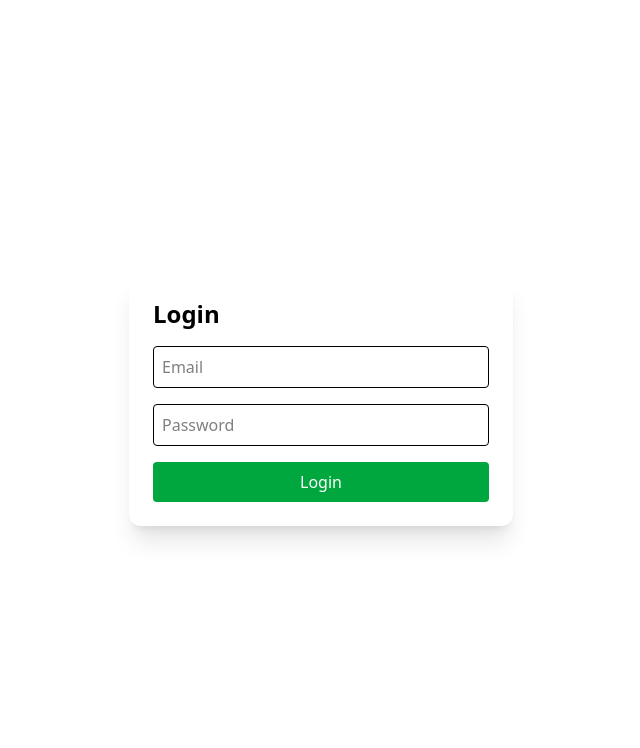
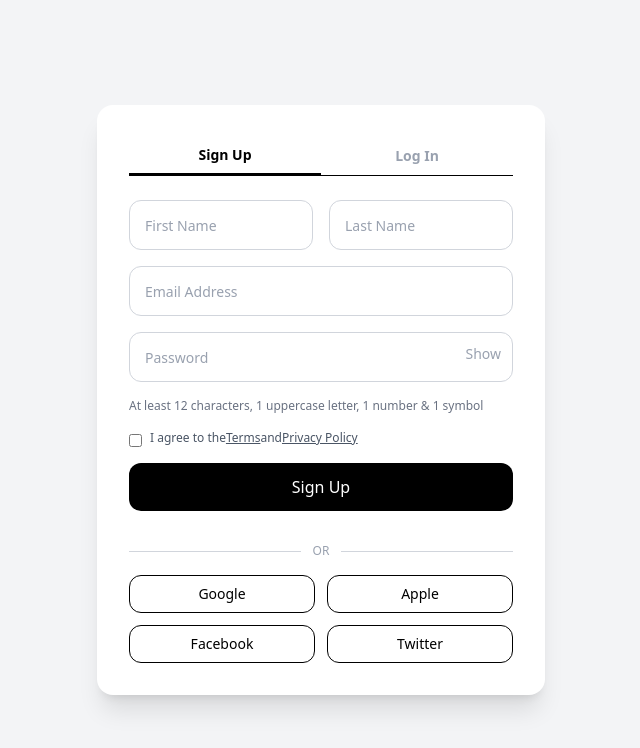
Before and after one commit to YousefSeifi/stock-market, a Next.js app: page /signup in a window 1280 px wide. Shown: the top 748 px of the page, without its empty margins (319-959 px from the left). Built offline with nearby package versions, Linux system fonts and the light colour scheme.

Commit message:
update signup changes

```diff
--- a/src/app/api/signup/route.js
+++ b/src/app/api/signup/route.js
@@ -1,7 +1,7 @@
 import { NextResponse } from "next/server";
 import bcrypt from "bcryptjs";
 
-let users = []; // فقط برای تست
+let users = [];
 
 export async function POST(req) {
   const { email, password } = await req.json();
--- a/src/app/signup/page.jsx
+++ b/src/app/signup/page.jsx
@@ -1,41 +1,237 @@
-export default function SignUpPage() {
+"use client";
+
+import { useState } from "react";
+import Link from "next/link";
+
+export default function AuthPage() {
+  // for signup
+  const [signupEmail, setSignupEmail] = useState("");
+  const [signupPassword, setSignupPassword] = useState("");
+  // for login
+  const [loginEmail, setLoginEmail] = useState("");
+  const [loginPassword, setLoginPassword] = useState("");
+
+  const [activeTab, setActiveTab] = useState("signup");
+  const [showPassword, setShowPassword] = useState(false);
+
+  // handleSignup
   const handleSignup = async (e) => {
     e.preventDefault();
 
     const res = await fetch("/api/signup", {
       method: "POST",
-      headers: {
-        "Content-Type": "application/json",
-      },
-      body: JSON.stringify({ email, password }),
+      headers: { "Content-Type": "application/json" },
+      body: JSON.stringify({
+        email: signupEmail,
+        password: signupPassword,
+      }),
     });
 
     if (res.ok) {
-      alert("User created!");
+      alert("Signup successful!");
+    } else {
+      alert("Signup failed");
+    }
+  };
+
+  // handleLogin
+  const handleLogin = async (e) => {
+    e.preventDefault();
+
+    const res = await fetch("/api/login", {
+      method: "POST",
+      headers: { "Content-Type": "application/json" },
+      body: JSON.stringify({
+        email: loginEmail,
+        password: loginPassword,
+      }),
+    });
+
+    if (res.ok) {
+      window.location.href = "/dashboard";
+    } else {
+      alert("Login failed");
     }
   };
 
   return (
-    <div className="min-h-screen flex items-center justify-center">
-      <form className="w-96 p-6 bg-white shadow-xl rounded-xl space-y-4">
-        <h1 className="text-2xl font-bold">Login</h1>
+    <div className="min-h-screen bg-gray-100 flex items-center justify-center px-4">
+      <div className="w-full max-w-md bg-white rounded-2xl shadow-xl p-8">
+        {/* Tabs */}
+        <div className="flex border-b mb-6">
+          <button
+            onClick={() => setActiveTab("signup")}
+            className={`flex-1 py-2 text-sm font-semibold transition ${
+              activeTab === "signup"
+                ? "border-b-2 border-black text-black"
+                : "text-gray-400"
+            }`}
+          >
+            Sign Up
+          </button>
 
-        <input
-          type="email"
-          placeholder="Email"
-          className="w-full border p-2 rounded"
-        />
+          <button
+            onClick={() => setActiveTab("login")}
+            className={`flex-1 py-2 text-sm font-semibold transition ${
+              activeTab === "login"
+                ? "border-b-2 border-black text-black"
+                : "text-gray-400"
+            }`}
+          >
+            Log In
+          </button>
+        </div>
 
-        <input
-          type="password"
-          placeholder="Password"
-          className="w-full border p-2 rounded"
-        />
+        {/* SIGN UP FORM */}
+        {activeTab === "signup" && (
+          <form onSubmit={handleSignup} className="space-y-4">
+            <div className="grid grid-cols-2 gap-4">
+              <Input label="First Name" type="text" />
+              <Input label="Last Name" type="text" />
+            </div>
 
-        <button className="w-full bg-green-600 text-white py-2 rounded">
-          Login
-        </button>
-      </form>
+            <Input
+              label="Email Address"
+              type="email"
+              value={signupEmail}
+              onChange={(e) => setSignupEmail(e.target.value)}
+            />
+
+            <div className="relative">
+              <Input
+                label="Password"
+                value={signupPassword}
+                onChange={(e) => setSignupPassword(e.target.value)}
+                type={showPassword ? "text" : "password"}
+              />
+              <button
+                type="button"
+                onClick={() => setShowPassword(!showPassword)}
+                className="absolute right-3 top-3 text-gray-400 text-sm"
+              >
+                {showPassword ? "Hide" : "Show"}
+              </button>
+            </div>
+
+            <p className="text-xs text-gray-500">
+              At least 12 characters, 1 uppercase letter, 1 number & 1 symbol
+            </p>
+
+            {/* Terms */}
+            <div className="flex items-start gap-2 text-xs text-gray-600">
+              <input type="checkbox" className="mt-1" />
+              <p>
+                I agree to the
+                <Link href="#" className="underline">
+                  Terms
+                </Link>
+                and
+                <Link href="#" className="underline">
+                  Privacy Policy
+                </Link>
+              </p>
+            </div>
+
+            <button className="w-full bg-black text-white py-3 rounded-xl hover:opacity-90 transition">
+              Sign Up
+            </button>
+
+            {/* Divider */}
+            <Divider />
+
+            <SocialButtons />
+          </form>
+        )}
+
+        {/* LOGIN FORM */}
+        {activeTab === "login" && (
+          <form onSubmit={handleLogin} className="space-y-4">
+            <Input label="Email Address" type="email" />
+
+            <div className="relative">
+              <Input
+                label="Password"
+                type={showPassword ? "text" : "password"}
+              />
+              <button
+                type="button"
+                onClick={() => setShowPassword(!showPassword)}
+                className="absolute right-3 top-3 text-gray-400 text-sm"
+              >
+                {showPassword ? "Hide" : "Show"}
+              </button>
+            </div>
+
+            <div className="text-right">
+              <Link href="#" className="text-xs underline">
+                Forgot Password?
+              </Link>
+            </div>
+
+            <button className="w-full bg-black text-white py-3 rounded-xl hover:opacity-90 transition">
+              Log In
+            </button>
+
+            <Divider />
+
+            <SocialButtons />
+          </form>
+        )}
+      </div>
     </div>
   );
 }
+
+/* ----------------- Reusable Components ---------------- */
+
+function Input({ label, type }) {
+  return (
+    <div className="relative">
+      <input
+        type={type}
+        required
+        placeholder=" "
+        className="peer w-full border border-gray-300 rounded-xl px-4 pt-5 pb-2 text-sm focus:outline-none focus:border-black"
+      />
+      <label
+        className="absolute left-4 top-2 text-xs text-gray-500 transition-all
+        peer-placeholder-shown:top-4
+        peer-placeholder-shown:text-sm
+        peer-placeholder-shown:text-gray-400
+        peer-focus:top-2
+        peer-focus:text-xs"
+      >
+        {label}
+      </label>
+    </div>
+  );
+}
+
+function Divider() {
+  return (
+    <div className="flex items-center gap-3 my-4">
+      <div className="flex-1 h-px bg-gray-300" />
+      <span className="text-xs text-gray-400">OR</span>
+      <div className="flex-1 h-px bg-gray-300" />
+    </div>
+  );
+}
+
+function SocialButtons() {
+  return (
+    <div className="grid grid-cols-2 gap-3">
+      <button className="border rounded-xl py-2 text-sm hover:bg-gray-50">
+        Google
+      </button>
+      <button className="border rounded-xl py-2 text-sm hover:bg-gray-50">
+        Apple
+      </button>
+      <button className="border rounded-xl py-2 text-sm hover:bg-gray-50">
+        Facebook
+      </button>
+      <button className="border rounded-xl py-2 text-sm hover:bg-gray-50">
+        Twitter
+      </button>
+    </div>
+  );
+}
```
